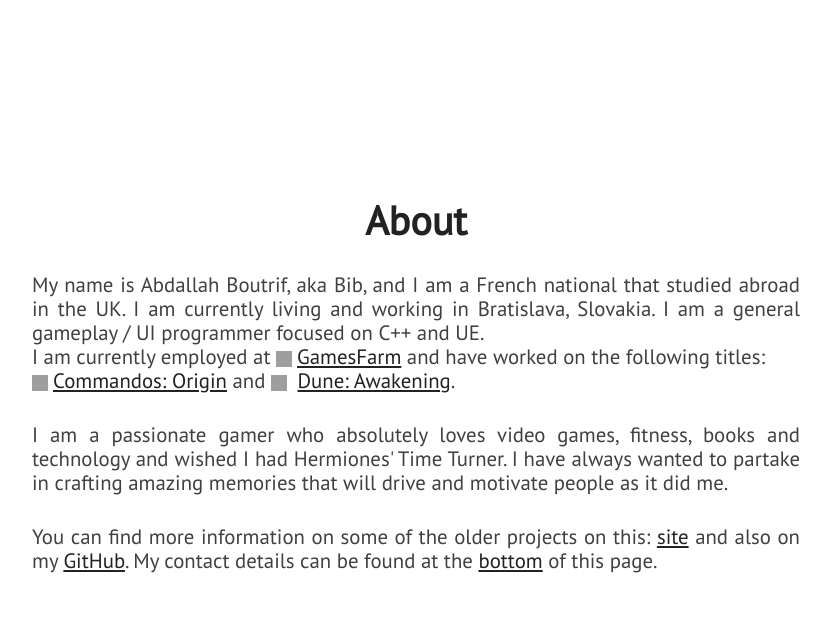
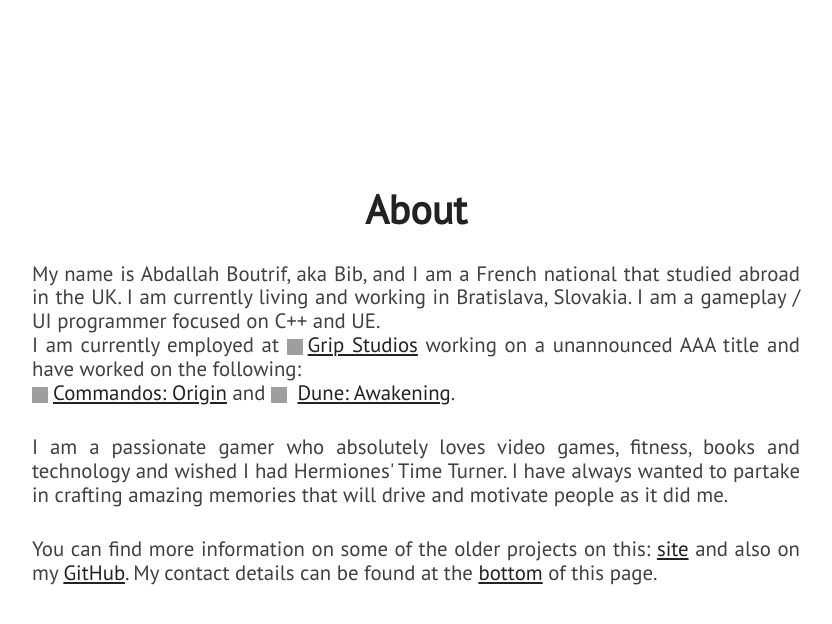
Before and after one commit to Bibool/portfolio.github.io, a Jekyll site: the page built from index.html, in a window 1280 px wide and 900 px high, scrolled down 1030 px. Shown: the top 624 px of the window, without its empty margins (224-1056 px from the left). Built offline with Jekyll 4.4.1, drawn with Linux system fonts in a browser that asks for light colours; nearby versions of some CDN libraries; grey boxes are pictures that could not be loaded.

Commit message:
Update about.html

```diff
--- a/_includes/about.html
+++ b/_includes/about.html
@@ -3,7 +3,7 @@
         <div id="about-text">
             <div class="section-heading">About</div>
             <p class="paragraph-text justify-text">
-                My name is Abdallah Boutrif, aka Bib, and I am a French national that studied abroad in the UK. I am currently living and working in Bratislava, Slovakia. I am a general gameplay / UI programmer focused on C++ and UE. <br>I am currently employed at <img src="https://i.imgur.com/CZ8gEN6.png" alt="GamesFarmIcon" style="width:16px; height:16px; vertical-align:middle; margin-right:5px;"><a href="https://www.games-farm.com/">GamesFarm</a> and have worked on the following titles: <br> <img src="https://i.imgur.com/9ZItmEm.png" alt="CommandosIcon" style="width:16px; height:16px; vertical-align:middle; margin-right:5px;"><a href="https://store.steampowered.com/app/1479730/Commandos_Origins/">Commandos: Origin</a> and <img src="https://i.imgur.com/fBw5rE2.png" alt="DuneAwakeningIcon" style="width:16px; height:16px; vertical-align:middle; margin-right:5px;"> <a href="https://store.steampowered.com/app/1172710/Dune_Awakening/">Dune: Awakening</a>.
+                My name is Abdallah Boutrif, aka Bib, and I am a French national that studied abroad in the UK. I am currently living and working in Bratislava, Slovakia. I am a gameplay / UI programmer focused on C++ and UE. <br>I am currently employed at <img src="https://i.imgur.com/1cC4wfs.png" alt="GamesFarmIcon" style="width:16px; height:16px; vertical-align:middle; margin-right:5px;"><a href="https://grip-studios.com/">Grip Studios</a> working on a unannounced AAA title and have worked on the following: <br> <img src="https://i.imgur.com/9ZItmEm.png" alt="CommandosIcon" style="width:16px; height:16px; vertical-align:middle; margin-right:5px;"><a href="https://store.steampowered.com/app/1479730/Commandos_Origins/">Commandos: Origin</a> and <img src="https://i.imgur.com/fBw5rE2.png" alt="DuneAwakeningIcon" style="width:16px; height:16px; vertical-align:middle; margin-right:5px;"> <a href="https://store.steampowered.com/app/1172710/Dune_Awakening/">Dune: Awakening</a>.
             </p>
             <p class="paragraph-text justify-text">
                 I am a passionate gamer who absolutely loves video games, fitness, books and technology and wished I had Hermiones' Time Turner. I have always wanted to partake in crafting amazing memories that will drive and motivate people as it did me.
```
